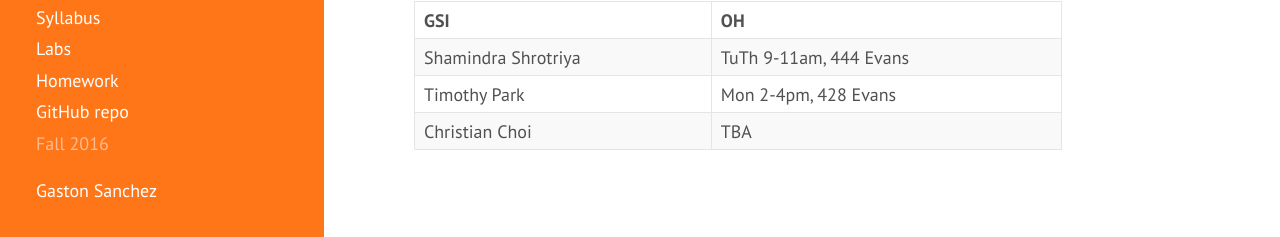
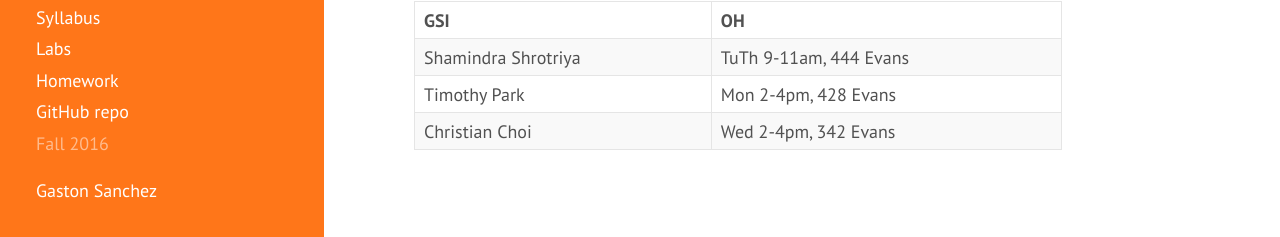
Before and after one commit to gastonstat/relic-stat133, a Jekyll site: the page built from index.html, in a window 1280 px wide and 1101 px high. Shown: the part 861-1098 px from the top of the window. Built offline with Jekyll 4.4.1, drawn with Linux system fonts in a browser that asks for light colours; nearby versions of some CDN libraries; the list of posts is cut into pages by our own code.

Commit message:
index: Add Christian's OHs info

```diff
--- a/index.html
+++ b/index.html
@@ -84,7 +84,7 @@ title: Home
     </tr>
     <tr>
       <td>Christian Choi</td>
-      <td>TBA</td>
+      <td>Wed 2-4pm, 342 Evans</td>
     </tr>
   </tbody>
 </table>
```
